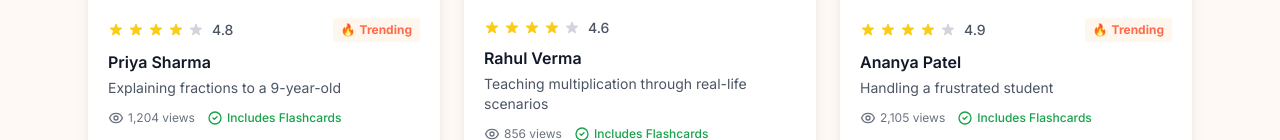
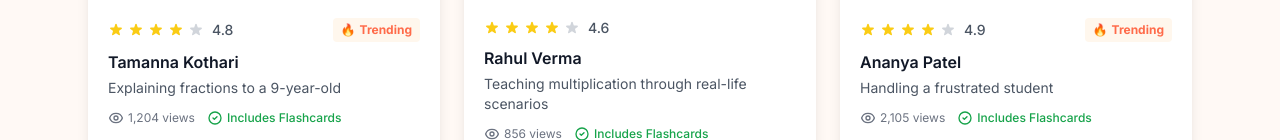
Before and after one commit to DeepanshuK007/cuemath-genesis, a React (Vite) app in the folder frontend/: page /testimonials in a window 1280 px wide. Shown: the part 1058-1198 px from the top of the page. Built offline with nearby package versions, Linux system fonts and the light colour scheme; no server answers.

Commit message:
chore: rename Priya Sharma to Tamanna Kothari across the app

```diff
--- a/frontend/src/components/SignupForm.jsx
+++ b/frontend/src/components/SignupForm.jsx
@@ -97,7 +97,7 @@ export default function SignupForm() {
                 value={formData.name}
                 onChange={handleChange}
                 className="w-full px-4 py-3 border border-gray-300 rounded-lg focus:ring-2 focus:ring-primary focus:border-primary font-sans"
-                placeholder="Priya Sharma"
+                placeholder="Tamanna Kothari"
               />
             </div>
 
--- a/frontend/src/components/TestimonialLibrary.jsx
+++ b/frontend/src/components/TestimonialLibrary.jsx
@@ -20,7 +20,7 @@ export default function TestimonialLibrary() {
     setTestimonials([
       {
         id: 1,
-        tutorName: 'Priya Sharma',
+        tutorName: 'Tamanna Kothari',
         topic: 'Explaining fractions to a 9-year-old',
         rating: 4.8,
         views: '1,204',
@@ -178,7 +178,7 @@ export default function TestimonialLibrary() {
                   alt={tutorial.tutorName}
                   className={`w-full h-full object-cover ${
                     tutorial.tutorName === 'Ananya Patel' ? 'object-[50%_20%]' :
-                    tutorial.tutorName === 'Priya Sharma' ? 'object-[50%_35%]' :
+                    tutorial.tutorName === 'Tamanna Kothari' ? 'object-[50%_35%]' :
                     'object-center'
                   }`}
                 />
```
Also changed, not shown: 1 other file (tests, documents, lock files or other folders).
